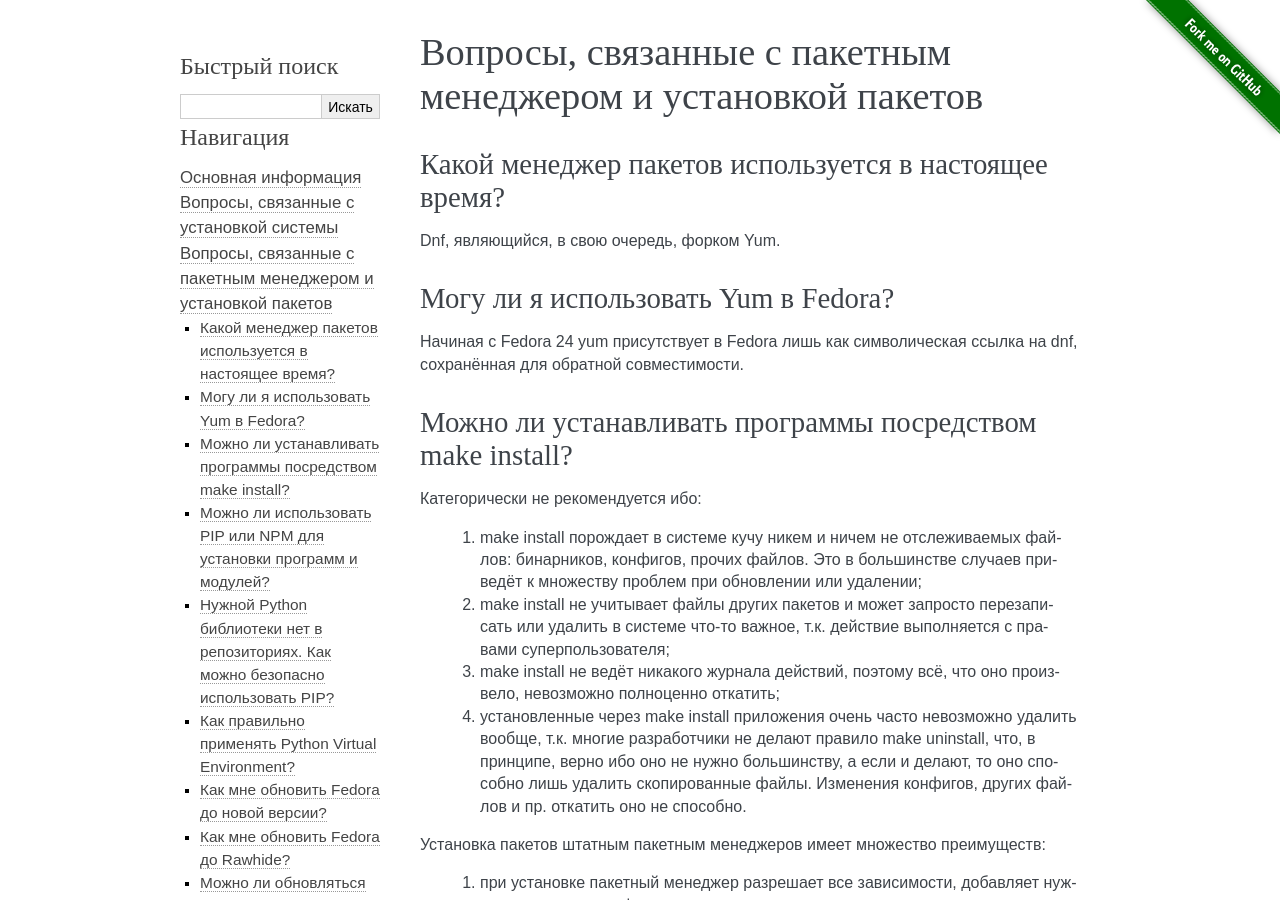
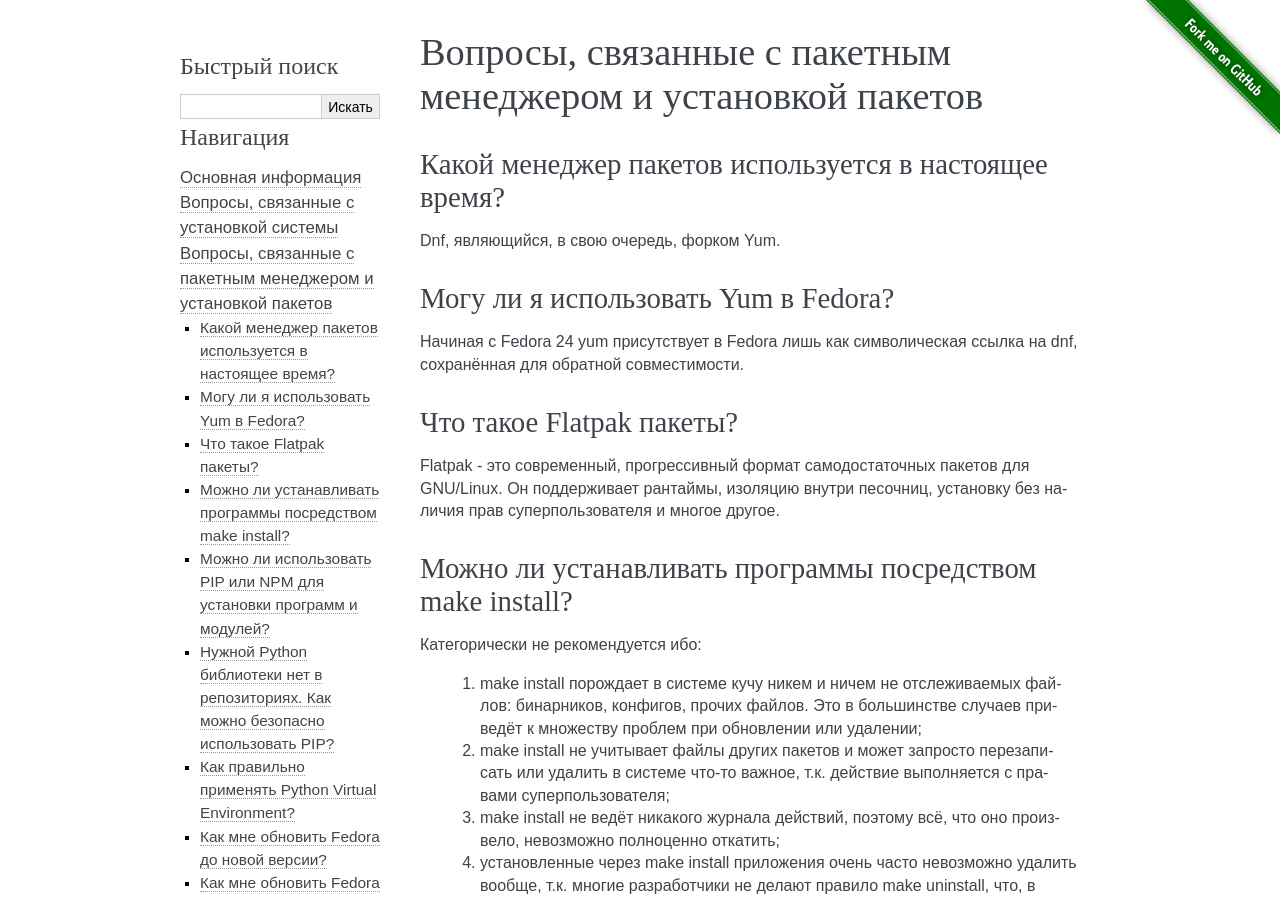
Before and after one commit to RussianFedora/FAQ, a Sphinx documentation site: the page built from source/package-manager.rst, in a window 1280 px wide and 900 px high. Built offline with Sphinx 7.4.7, drawn with Linux system fonts in a browser that asks for light colours.

Commit message:
Added question about Flatpaks.

```diff
--- a/source/package-manager.rst
+++ b/source/package-manager.rst
@@ -26,6 +26,14 @@
 =========================================
 
 Начиная с Fedora 24 yum присутствует в Fedora лишь как символическая ссылка на dnf, сохранённая для обратной совместимости.
+
+.. index:: flatpak, package
+.. _flatpak-info:
+
+Что такое Flatpak пакеты?
+============================
+
+Flatpak - это современный, прогрессивный формат самодостаточных пакетов для GNU/Linux. Он поддерживает рантаймы, изоляцию внутри песочниц, установку без наличия прав суперпользователя и многое другое.
 
 .. index:: installation, packaging, make install
 .. _make-install:
```
